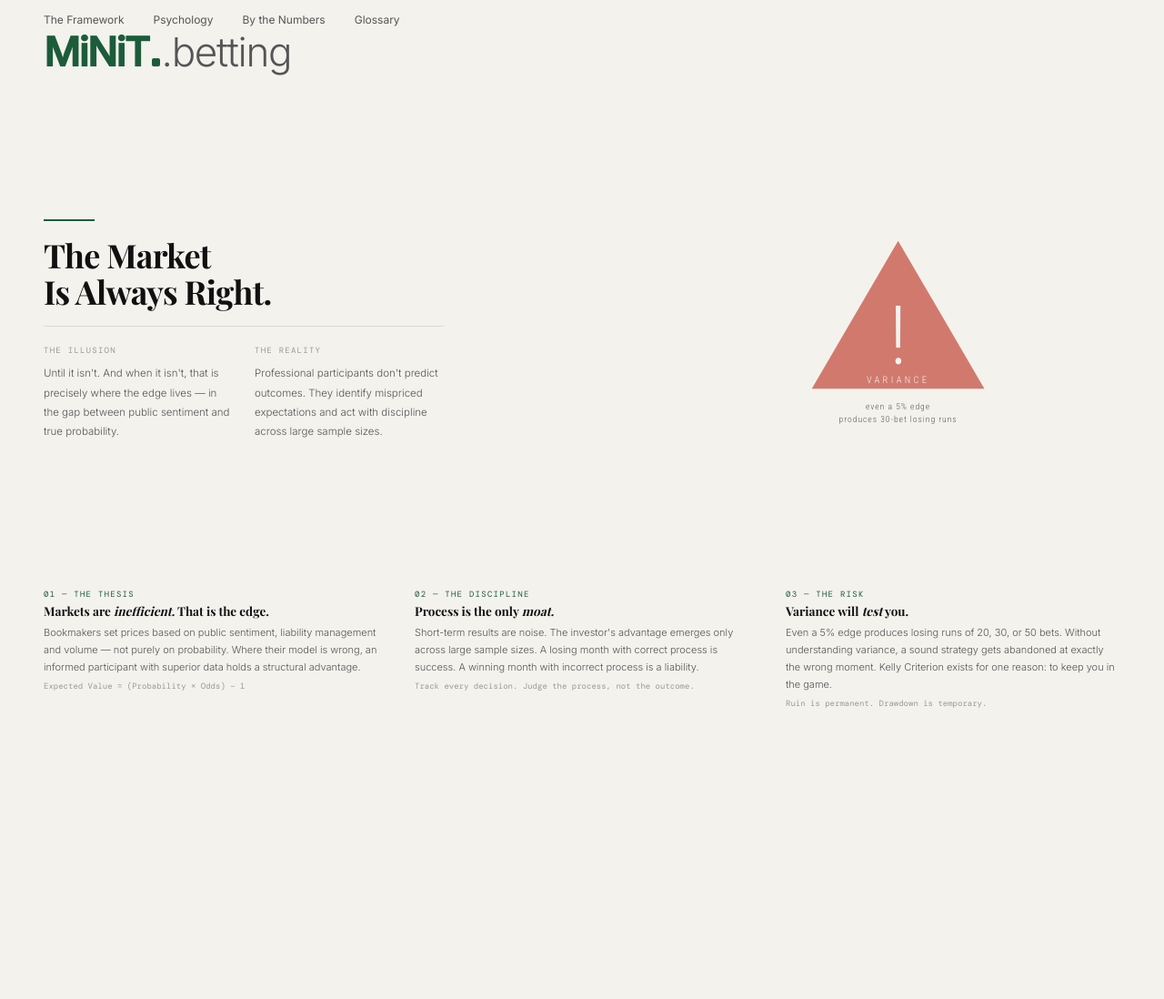
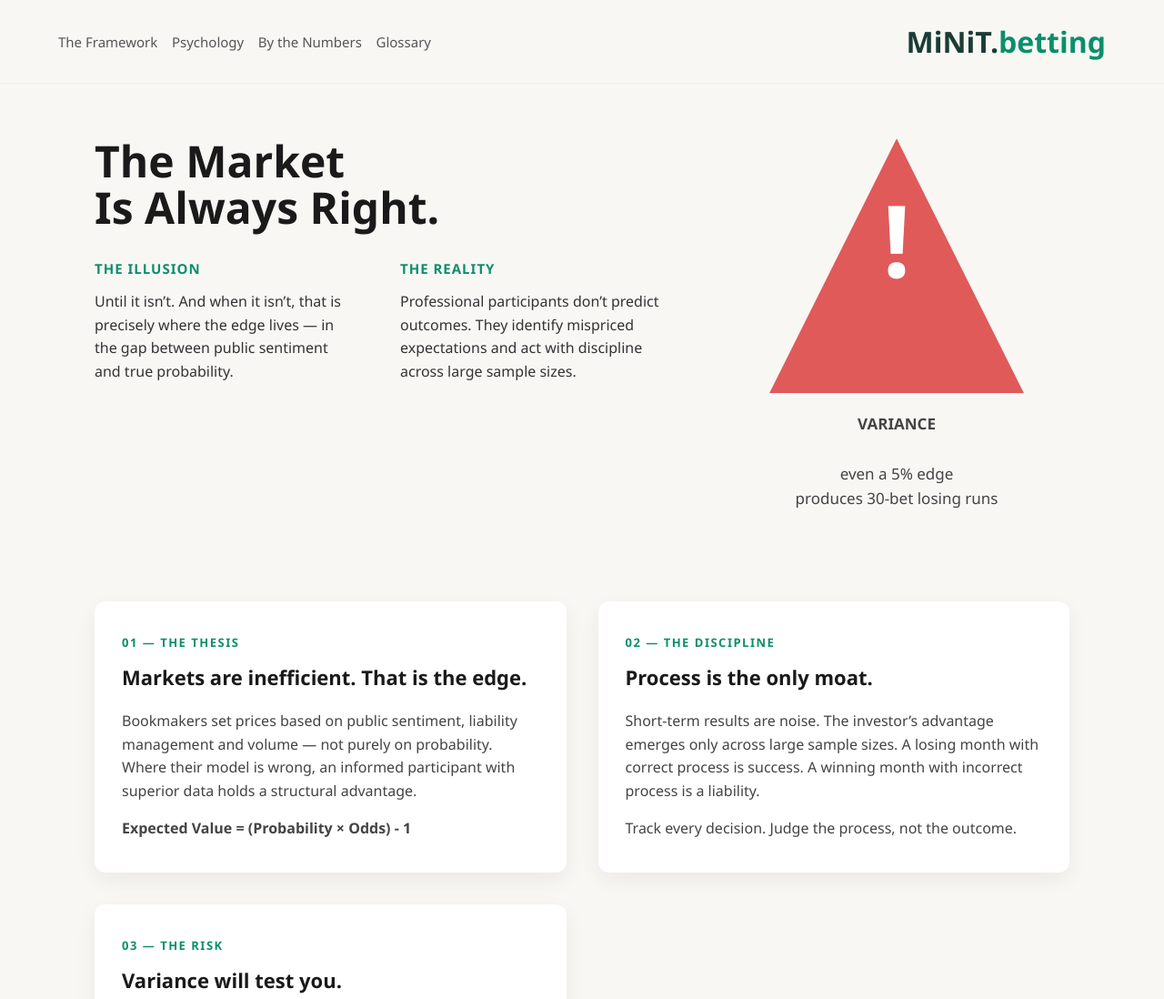
Before and after one commit to internationalnowak-cell/MiNiT, a plain HTML site: page index.html in a window 1280 px wide. Shown: the top 1098 px of the page at 91% size. Before the commit the page ends 800 px from the top, so only its background shows below. Drawn offline with nearby package versions, Linux system fonts and the light colour scheme; a web font is replaced by a local one.

Commit message:
Update index.html

```diff
--- a/index.html
+++ b/index.html
@@ -1,159 +1,228 @@
 <!DOCTYPE html>
-<html lang="en">
+<html lang="pl">
 <head>
   <meta charset="UTF-8">
   <meta name="viewport" content="width=device-width, initial-scale=1.0">
-<title>MiNiT.betting — Betting as Investment</title>
-<meta name="description" content="Betting is not gambling. It is capital allocation.">
-<link rel="icon" type="image/x-icon" href="/favicon.ico">
-<link rel="apple-touch-icon" href="/apple-touch-icon.png">
-<link rel="preconnect" href="https://fonts.googleapis.com">
-<link rel="preconnect" href="https://fonts.gstatic.com" crossorigin>
-<link href="https://fonts.googleapis.com/css2?family=Playfair+Display:ital,wght@0,700;1,700&family=DM+Mono:wght@400;500&family=Roboto+Condensed:wght@300&family=Inter:wght@300;400;500&display=swap" rel="stylesheet">
+  <title>MiNiT.betting - The Market Is Always Right</title>
   <style>
-*,*::before,*::after{box-sizing:border-box;margin:0;padding:0}
-:root{
-  --bg:#F4F2ED;
-  --text:#111;
-  --text2:#555;
-  --text3:#999;
-  --green:#1C5C3A;
-  --serif:'Playfair Display',Georgia,serif;
-  --sans:'Inter',system-ui,sans-serif;
-  --mono:'DM Mono',monospace;
-}
-html,body{height:100%;overflow:hidden}
-body{
-  background:var(--bg);color:var(--text);
-  font-family:var(--sans);-webkit-font-smoothing:antialiased;
-  height:100vh;
-  display:flex;flex-direction:column;
+    :root {
+      --green: #0a8f6b;
+      --dark: #1a3c34;
     }
 
-/* NAV — fixed small */
-nav{
-  padding:14px 48px 0;
-  flex-shrink:0;
-  display:flex;align-items:center;
-}
-.nav-left{display:flex;gap:32px}
-.nav-link{font-size:12px;font-weight:400;color:var(--text2);text-decoration:none;transition:color .15s}
-.nav-link:hover{color:var(--text)}
-
-/* LOGO — fixed */
-.logo-strip{padding:6px 48px 12px;flex-shrink:0}
-.logo-wrap{display:flex;align-items:baseline;text-decoration:none}
-.logo-text{font-family:var(--sans);font-size:44px;font-weight:700;color:var(--green);letter-spacing:-0.04em;line-height:1}
-.logo-dot{width:9px;height:9px;background:var(--green);border-radius:2px;margin:0 2px 6px 3px;display:inline-block}
-.logo-betting{font-family:var(--sans);font-size:44px;font-weight:300;color:var(--text2);letter-spacing:-0.03em;line-height:1}
-
-/* MIDDLE — takes exactly remaining space between logo and theses */
-.middle{
-  flex:1;
-  min-height:0;
-  display:grid;
-  grid-template-columns:58% 42%;
+    * {
+      margin: 0;
+      padding: 0;
+      box-sizing: border-box;
     }
 
-/* EDITORIAL — vertically centered in its half */
-.editorial{
-  padding:0 48px;
-  display:flex;flex-direction:column;justify-content:center;
+    body {
+      font-family: 'Segoe UI', system-ui, -apple-system, sans-serif;
+      background: #f8f7f4;
+      color: #333;
+      line-height: 1.6;
     }
-.ed-bar{width:56px;height:2px;background:var(--green);margin-bottom:18px}
-.ed-headline{
-  font-family:var(--serif);font-size:36px;line-height:1.1;
-  color:var(--text);margin-bottom:18px;letter-spacing:-0.02em;
+
+    header {
+      padding: 20px 5%;
+      display: flex;
+      justify-content: space-between;
+      align-items: center;
+      border-bottom: 1px solid #eee;
+      background: #f8f7f4;
     }
-.ed-divider{height:0.5px;background:rgba(0,0,0,0.1);margin-bottom:18px;max-width:440px}
-.ed-cols{display:grid;grid-template-columns:1fr 1fr;gap:24px;max-width:440px}
-.ed-col{font-size:11.5px;color:var(--text2);line-height:1.85;font-weight:300}
-.ed-col-label{font-family:var(--mono);font-size:9px;letter-spacing:0.14em;text-transform:uppercase;color:var(--text3);margin-bottom:7px;display:block}
 
-/* STENCIL — vertically centered */
-.stencil-wrap{
-  display:flex;align-items:center;justify-content:center;
-  padding:20px 48px 20px 0;
+    nav {
+      font-size: 15px;
+      color: #555;
     }
-.stencil-wrap svg{width:46%;opacity:0.65}
 
-/* THESES — fixed height at bottom */
-.theses{
-  flex-shrink:0;
-  display:grid;grid-template-columns:1fr 1fr 1fr;
-  padding:12px 48px 20px;
-  gap:40px;
+    .logo {
+      font-size: 32px;
+      font-weight: 700;
+      color: var(--dark);
     }
-.th-num{font-family:var(--mono);font-size:9px;letter-spacing:0.14em;color:var(--green);text-transform:uppercase;margin-bottom:4px}
-.th-title{font-family:var(--serif);font-size:13.5px;line-height:1.3;color:var(--text);margin-bottom:5px}
-.th-title em{font-style:italic}
-.th-body{font-size:11px;color:var(--text2);line-height:1.72;font-weight:300;margin-bottom:5px}
-.th-rule{font-family:var(--mono);font-size:9px;color:var(--text3);line-height:1.5}
+
+    .logo span {
+      color: var(--green);
+    }
+
+    .main {
+      max-width: 1200px;
+      margin: 60px auto;
+      padding: 0 5%;
+      display: grid;
+      grid-template-columns: 1fr 380px;
+      gap: 70px;
+      align-items: start;
+    }
+
+    h1 {
+      font-size: 48px;
+      line-height: 1.05;
+      margin-bottom: 30px;
+      color: #1a1a1a;
+    }
+
+    .illusion-reality {
+      display: grid;
+      grid-template-columns: 1fr 1fr;
+      gap: 50px;
+    }
+
+    .column h3 {
+      font-size: 15px;
+      letter-spacing: 1px;
+      text-transform: uppercase;
+      margin-bottom: 12px;
+      color: var(--green);
+    }
+
+    .triangle-container {
+      text-align: center;
+    }
+
+    .warning-triangle {
+      width: 280px;
+      height: 280px;
+      background: #e05a5a;
+      clip-path: polygon(50% 0%, 0% 100%, 100% 100%);
+      margin: 0 auto 20px;
+      display: flex;
+      align-items: center;
+      justify-content: center;
+      color: white;
+      position: relative;
+      box-shadow: 0 10px 30px rgba(224, 90, 90, 0.3);
+    }
+
+    .warning-triangle::after {
+      content: "!";
+      font-size: 110px;
+      font-weight: 900;
+      line-height: 1;
+      position: absolute;
+      top: 55px;
+    }
+
+    .variance-text {
+      font-size: 17px;
+      font-weight: 500;
+      color: #444;
+    }
+
+    .sections {
+      max-width: 1200px;
+      margin: 100px auto;
+      padding: 0 5%;
+      display: grid;
+      grid-template-columns: repeat(auto-fit, minmax(360px, 1fr));
+      gap: 35px;
+    }
+
+    .section {
+      background: white;
+      padding: 35px 30px;
+      border-radius: 12px;
+      box-shadow: 0 8px 25px rgba(0, 0, 0, 0.06);
+    }
+
+    .section-number {
+      font-size: 13px;
+      font-weight: 600;
+      letter-spacing: 1.5px;
+      color: var(--green);
+      margin-bottom: 10px;
+    }
+
+    .section h3 {
+      font-size: 22px;
+      margin-bottom: 18px;
+      color: #1a1a1a;
+    }
+
+    .section p {
+      margin-bottom: 16px;
+      color: #444;
+    }
+
+    .section p:last-child {
+      margin-bottom: 0;
+      font-weight: 500;
+    }
+
+    @media (max-width: 900px) {
+      .main {
+        grid-template-columns: 1fr;
+        gap: 50px;
+      }
+      .warning-triangle {
+        width: 220px;
+        height: 220px;
+      }
+      .warning-triangle::after {
+        font-size: 85px;
+        top: 45px;
+      }
+    }
   </style>
 </head>
 <body>
 
-<nav>
-  <div class="nav-left">
-    <a href="framework.html" class="nav-link">The Framework</a>
-    <a href="psychology.html" class="nav-link">Psychology</a>
-    <a href="numbers.html" class="nav-link">By the Numbers</a>
-    <a href="glossary.html" class="nav-link">Glossary</a>
+  <header>
+    <nav>The Framework &nbsp;&nbsp; Psychology &nbsp;&nbsp; By the Numbers &nbsp;&nbsp; Glossary</nav>
+    <div class="logo">MiNiT.<span>betting</span></div>
+  </header>
+
+  <div class="main">
+    <!-- Lewa kolumna -->
+    <div>
+      <h1>The Market<br>Is Always Right.</h1>
+
+      <div class="illusion-reality">
+        <div class="column">
+          <h3>The Illusion</h3>
+          <p>Until it isn’t. And when it isn’t, that is precisely where the edge lives — in the gap between public sentiment and true probability.</p>
         </div>
-</nav>
-
-<div class="logo-strip">
-  <a href="/" class="logo-wrap">
-    <span class="logo-text">MiNiT</span><span class="logo-dot"></span><span class="logo-betting">.betting</span>
-  </a>
-</div>
-
-<div class="middle">
-  <div class="editorial">
-    <div class="ed-bar"></div>
-    <div class="ed-headline">The Market<br>Is Always Right.</div>
-    <div class="ed-divider"></div>
-    <div class="ed-cols">
-      <div class="ed-col">
-        <span class="ed-col-label">The illusion</span>
-        Until it isn't. And when it isn't, that is precisely where the edge lives — in the gap between public sentiment and true probability.
-      </div>
-      <div class="ed-col">
-        <span class="ed-col-label">The reality</span>
-        Professional participants don't predict outcomes. They identify mispriced expectations and act with discipline across large sample sizes.
+        <div class="column">
+          <h3>The Reality</h3>
+          <p>Professional participants don’t predict outcomes. They identify mispriced expectations and act with discipline across large sample sizes.</p>
         </div>
       </div>
     </div>
 
-  <div class="stencil-wrap">
-    <svg viewBox="0 0 280 290" xmlns="http://www.w3.org/2000/svg">
-      <polygon points="140,22 258,224 22,224" fill="#C0392B"/>
-      <text x="140" y="190" text-anchor="middle" font-family="'Roboto Condensed',sans-serif" font-size="112" font-weight="300" fill="#F4F2ED">!</text>
-      <text x="140" y="216" text-anchor="middle" font-family="'Roboto Condensed',sans-serif" font-size="13" font-weight="300" fill="#F4F2ED" letter-spacing="0.32em">VARIANCE</text>
-      <text x="140" y="252" text-anchor="middle" font-family="'Roboto Condensed',sans-serif" font-size="12" font-weight="300" fill="#111" letter-spacing="0.1em">even a 5% edge</text>
-      <text x="140" y="270" text-anchor="middle" font-family="'Roboto Condensed',sans-serif" font-size="12" font-weight="300" fill="#111" letter-spacing="0.1em">produces 30-bet losing runs</text>
-    </svg>
+    <!-- Trójkąt -->
+    <div class="triangle-container">
+      <div class="warning-triangle"></div>
+      <div class="variance-text">
+        <strong>VARIANCE</strong><br><br>
+        even a 5% edge<br>
+        produces 30-bet losing runs
+      </div>
     </div>
   </div>
 
-<div class="theses">
-  <div>
-    <div class="th-num">01 — The Thesis</div>
-    <div class="th-title">Markets are <em>inefficient.</em> That is the edge.</div>
-    <p class="th-body">Bookmakers set prices based on public sentiment, liability management and volume — not purely on probability. Where their model is wrong, an informed participant with superior data holds a structural advantage.</p>
-    <div class="th-rule">Expected Value = (Probability × Odds) − 1</div>
+  <!-- Trzy sekcje -->
+  <div class="sections">
+    <div class="section">
+      <div class="section-number">01 — THE THESIS</div>
+      <h3>Markets are inefficient. That is the edge.</h3>
+      <p>Bookmakers set prices based on public sentiment, liability management and volume — not purely on probability. Where their model is wrong, an informed participant with superior data holds a structural advantage.</p>
+      <p><strong>Expected Value = (Probability × Odds) - 1</strong></p>
     </div>
-  <div>
-    <div class="th-num">02 — The Discipline</div>
-    <div class="th-title">Process is the only <em>moat.</em></div>
-    <p class="th-body">Short-term results are noise. The investor's advantage emerges only across large sample sizes. A losing month with correct process is success. A winning month with incorrect process is a liability.</p>
-    <div class="th-rule">Track every decision. Judge the process, not the outcome.</div>
+
+    <div class="section">
+      <div class="section-number">02 — THE DISCIPLINE</div>
+      <h3>Process is the only moat.</h3>
+      <p>Short-term results are noise. The investor’s advantage emerges only across large sample sizes. A losing month with correct process is success. A winning month with incorrect process is a liability.</p>
+      <p>Track every decision. Judge the process, not the outcome.</p>
     </div>
-  <div>
-    <div class="th-num">03 — The Risk</div>
-    <div class="th-title">Variance will <em>test</em> you.</div>
-    <p class="th-body">Even a 5% edge produces losing runs of 20, 30, or 50 bets. Without understanding variance, a sound strategy gets abandoned at exactly the wrong moment. Kelly Criterion exists for one reason: to keep you in the game.</p>
-    <div class="th-rule">Ruin is permanent. Drawdown is temporary.</div>
+
+    <div class="section">
+      <div class="section-number">03 — THE RISK</div>
+      <h3>Variance will test you.</h3>
+      <p>Even a 5% edge produces losing runs of 20, 30, or 50 bets. Without understanding variance, a sound strategy gets abandoned at exactly the wrong moment. Kelly Criterion exists for one reason: to keep you in the game.</p>
+      <p><strong>Ruin is permanent. Drawdown is temporary.</strong></p>
     </div>
   </div>
 
```
Lines whose indentation alone changed are shown as unchanged.
